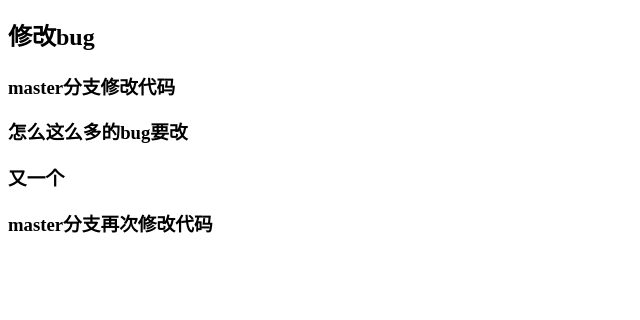
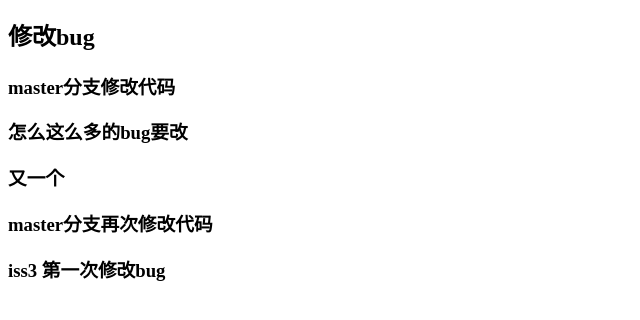
Before and after one commit to AK-DSB/learn-git, a plain HTML site: page main.html in a window 1280 px wide. Shown: the part 118-438 px from the top of the page, without its empty margins (0-640 px from the left). Drawn offline with Linux system fonts and the light colour scheme.

Commit message:
iss3解决冲突

```diff
--- a/main.html
+++ b/main.html
@@ -16,6 +16,7 @@
     <h3>怎么这么多的bug要改</h3>
     <h3>又一个</h3>
     <h3>master分支再次修改代码</h3>
+    <h3>iss3 第一次修改bug</h3>
 </body>
 
 </html>
```
